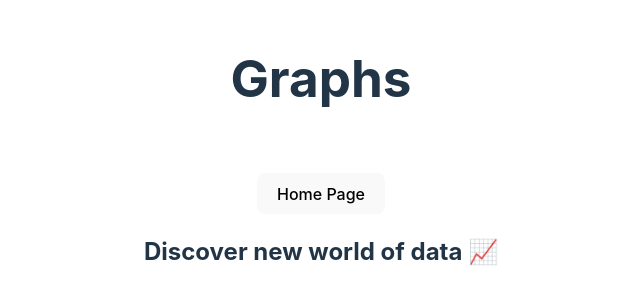
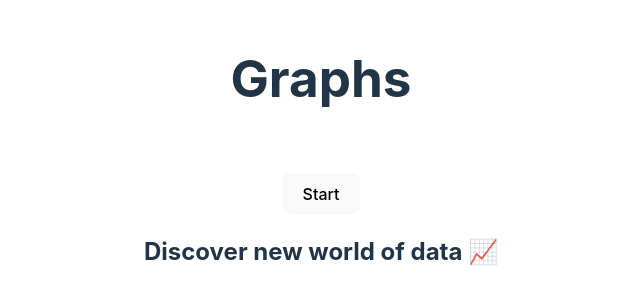
Before and after one commit to Lu-Smith/react-graphs, a React (Vite) app: page / in a window 1280 px wide. Shown: the part 231-534 px from the top of the page, without its empty margins (319-959 px from the left). Built offline with nearby package versions, Linux system fonts and the light colour scheme.

Commit message:
Updated App.tsx

```diff
--- a/src/App.tsx
+++ b/src/App.tsx
@@ -7,13 +7,13 @@ function App() {
 
   return (
     <>
-      <h1>Graphs</h1>
+      {start ? <MainPage /> : <h1>Graphs</h1>}
       <div className="card">
         <button onClick={() => setStart(prev => !prev)}>
-        {start ? 'Start' : 'Home Page'}
+        {start ? 'Home Page' : 'Start'}
         </button>
         <div>
-        {start ? <MainPage /> : <h2>Discover new world of data 📈</h2>}
+        {start ? <h2>Graph 1 📈</h2> : <h2>Discover new world of data 📈</h2>}
         </div>
 
       </div>
```
